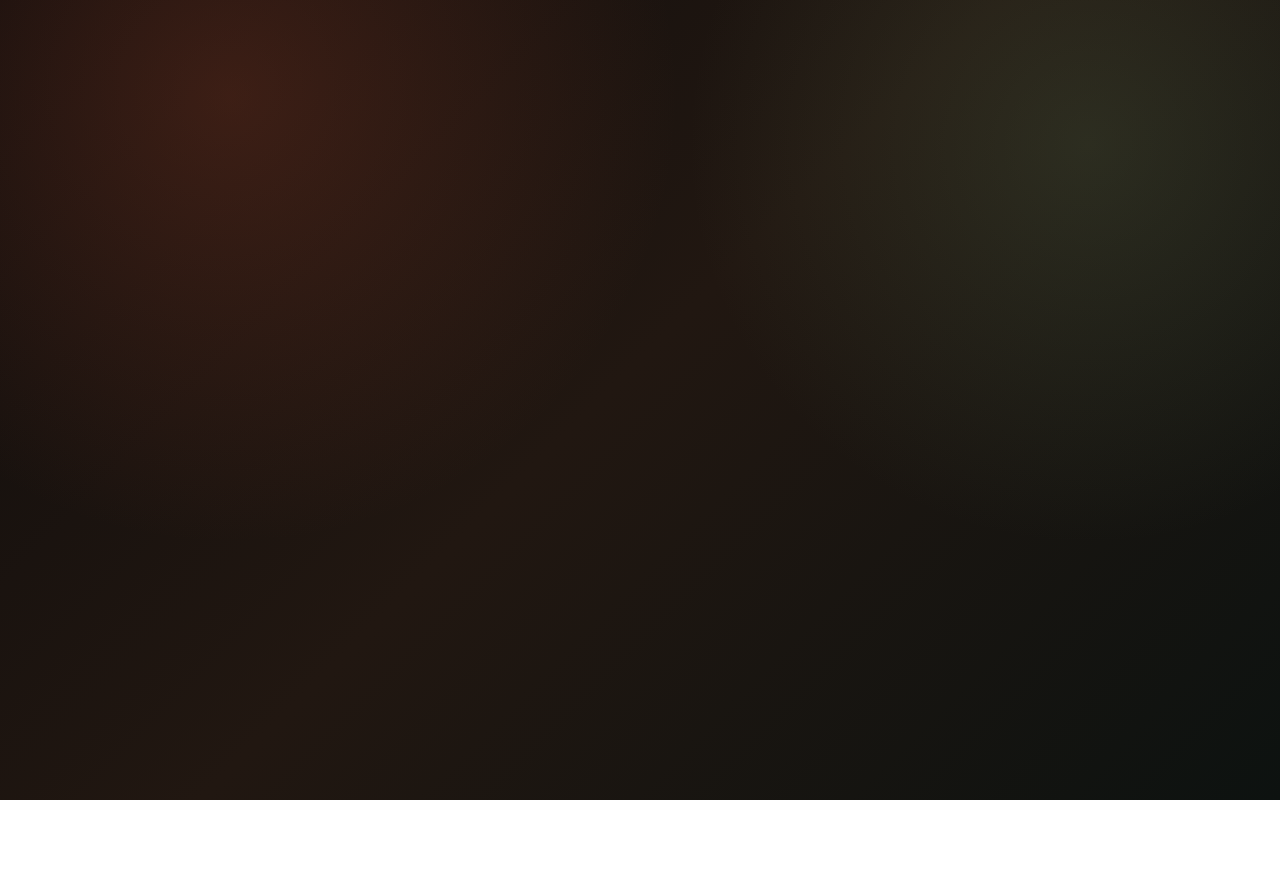
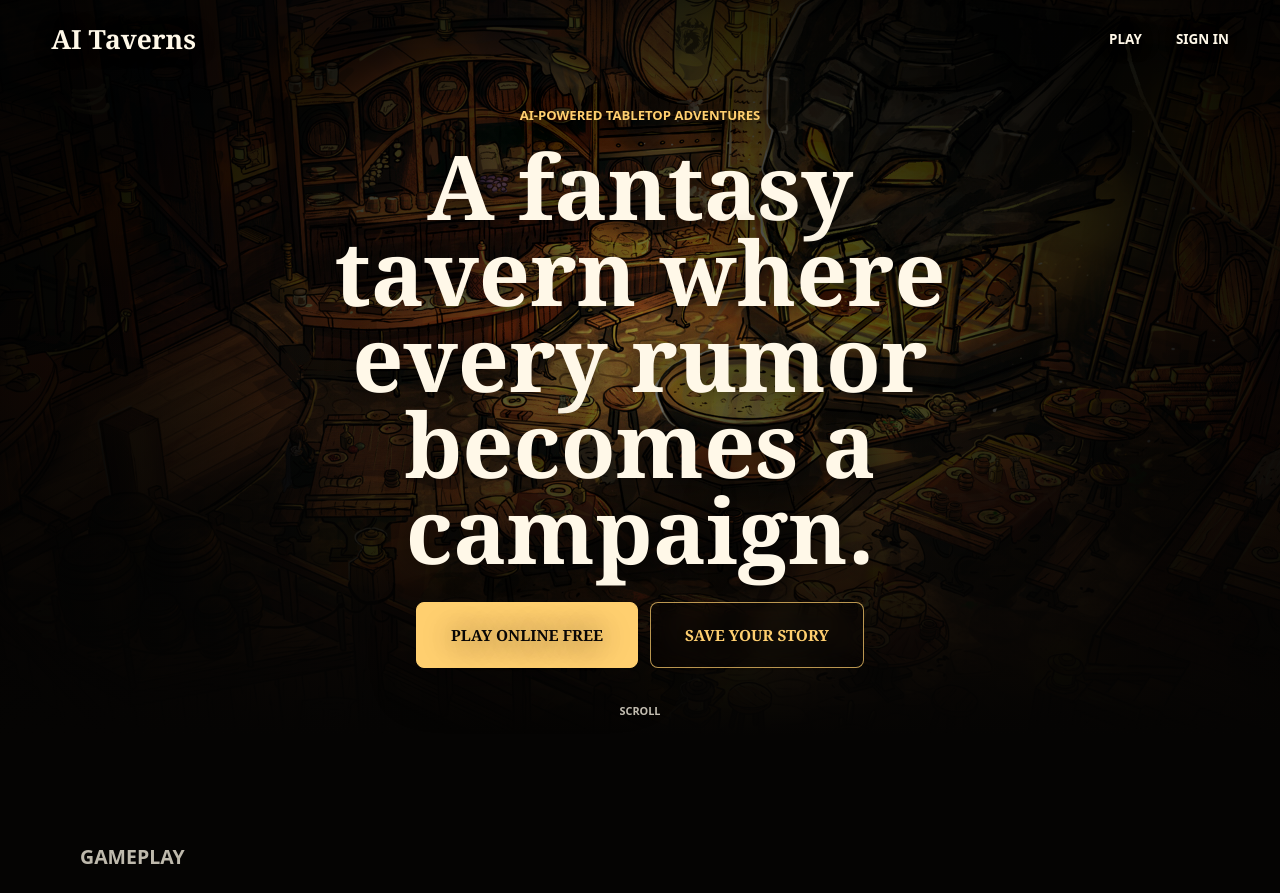
Before and after one commit to FielZachary/ai-taverns, a Next.js app in the folder apps/web/: page / in a window 1280 px wide. Before the commit this address had no page. Shown: the top 893 px of the page. Before the commit the page ends 800 px from the top, so only its background shows below. Built offline with nearby package versions, Linux system fonts and the light colour scheme.

Commit message:
Add AI Taverns landing page

```diff
--- a/apps/web/app/globals.css
+++ b/apps/web/app/globals.css
@@ -18,9 +18,8 @@
 
 html,
 body {
-  height: 100%;
+  min-height: 100%;
   margin: 0;
-  overflow: hidden;
 }
 
 body {
@@ -36,12 +35,278 @@ body {
 }
 
 button,
-textarea {
+textarea,
+a {
   font: inherit;
+}
+
+a {
+  color: inherit;
+  text-decoration: none;
 }
 
 button {
   cursor: pointer;
+}
+
+.landing-page {
+  min-height: 100dvh;
+  overflow-x: hidden;
+  color: #fff8e8;
+  background: #050403;
+}
+
+.landing-hero {
+  position: relative;
+  display: grid;
+  min-height: 92dvh;
+  place-items: center;
+  padding: 28px clamp(18px, 4vw, 56px) 54px;
+  overflow: hidden;
+  isolation: isolate;
+}
+
+.landing-background,
+.landing-scrim {
+  position: absolute;
+  inset: 0;
+  z-index: -2;
+}
+
+.landing-background {
+  width: 100%;
+  height: 100%;
+  object-fit: cover;
+  object-position: center;
+}
+
+.landing-scrim {
+  z-index: -1;
+  background:
+    linear-gradient(180deg, rgba(0, 0, 0, 0.64) 0%, rgba(0, 0, 0, 0.2) 44%, #050403 100%),
+    radial-gradient(circle at 50% 48%, rgba(0, 0, 0, 0.08), rgba(0, 0, 0, 0.7) 72%),
+    linear-gradient(90deg, rgba(0, 0, 0, 0.72), rgba(0, 0, 0, 0.12) 46%, rgba(0, 0, 0, 0.56));
+}
+
+.landing-nav {
+  position: absolute;
+  top: 0;
+  left: 0;
+  z-index: 2;
+  display: flex;
+  align-items: center;
+  justify-content: space-between;
+  width: 100%;
+  min-height: 78px;
+  padding: 20px clamp(18px, 4vw, 56px);
+  color: #fff8e8;
+  font-family: ui-sans-serif, system-ui, sans-serif;
+  font-size: 0.84rem;
+  font-weight: 800;
+  text-transform: uppercase;
+}
+
+.landing-brand {
+  font-family:
+    Georgia,
+    "Times New Roman",
+    serif;
+  font-size: clamp(1.1rem, 2.3vw, 1.65rem);
+  text-transform: none;
+}
+
+.landing-nav nav {
+  display: flex;
+  align-items: center;
+  gap: clamp(18px, 3vw, 34px);
+}
+
+.landing-nav a {
+  text-shadow: 0 1px 18px rgba(0, 0, 0, 0.72);
+}
+
+.landing-nav a:hover {
+  color: #ffcf6f;
+}
+
+.landing-hero-copy {
+  display: grid;
+  justify-items: center;
+  width: min(100%, 980px);
+  padding-top: 64px;
+  text-align: center;
+  text-shadow: 0 2px 28px rgba(0, 0, 0, 0.82);
+}
+
+.landing-kicker,
+.landing-section-label,
+.landing-scroll-cue,
+.landing-author {
+  font-family: ui-sans-serif, system-ui, sans-serif;
+  font-weight: 800;
+  letter-spacing: 0;
+  text-transform: uppercase;
+}
+
+.landing-kicker {
+  margin-bottom: 18px;
+  color: #ffcf6f;
+  font-size: 0.82rem;
+}
+
+.landing-hero h1 {
+  max-width: 15ch;
+  margin-bottom: 30px;
+  font-size: clamp(2.25rem, 7vw, 5.8rem);
+  line-height: 0.96;
+}
+
+.landing-actions {
+  display: flex;
+  flex-wrap: wrap;
+  justify-content: center;
+  gap: 12px;
+}
+
+.landing-button {
+  display: inline-flex;
+  align-items: center;
+  justify-content: center;
+  min-width: 210px;
+  min-height: 66px;
+  padding: 20px 34px;
+  border-radius: 8px;
+  font-family:
+    Georgia,
+    "Times New Roman",
+    serif;
+  font-size: 0.96rem;
+  font-weight: 800;
+  letter-spacing: 0;
+  text-align: center;
+  text-transform: uppercase;
+  transition:
+    border-color 180ms ease,
+    color 180ms ease,
+    transform 180ms ease,
+    background 180ms ease;
+}
+
+.landing-button:hover {
+  transform: translateY(-1px);
+}
+
+.landing-button-primary {
+  border: 1px solid #ffcf6f;
+  color: #080605;
+  background: #ffcf6f;
+  box-shadow: 0 18px 44px rgba(0, 0, 0, 0.34);
+}
+
+.landing-button-primary:hover {
+  background: #ffe4a3;
+}
+
+.landing-button-secondary {
+  border: 1px solid rgba(255, 207, 111, 0.72);
+  color: #ffcf6f;
+  background: rgba(0, 0, 0, 0.18);
+  backdrop-filter: blur(10px);
+}
+
+.landing-button-secondary:hover {
+  border-color: #ffe4a3;
+  color: #ffe4a3;
+}
+
+.landing-scroll-cue {
+  position: absolute;
+  bottom: 18px;
+  left: 50%;
+  color: rgba(255, 248, 232, 0.76);
+  font-size: 0.68rem;
+  transform: translateX(-50%);
+}
+
+.landing-section {
+  width: min(100% - 36px, 1120px);
+  margin: 0 auto;
+  padding: clamp(56px, 9vw, 104px) 0;
+}
+
+.landing-section h2 {
+  max-width: 760px;
+  margin-bottom: 18px;
+  font-size: clamp(2rem, 5vw, 4rem);
+  line-height: 1;
+}
+
+.landing-section > p {
+  max-width: 720px;
+  color: rgba(255, 248, 232, 0.74);
+  font-size: clamp(1rem, 2vw, 1.22rem);
+  line-height: 1.7;
+}
+
+.landing-section-label {
+  margin-bottom: 16px;
+  color: #68d2b3;
+  font-size: 0.78rem;
+}
+
+.landing-steps,
+.landing-scenario-grid {
+  display: grid;
+  grid-template-columns: repeat(3, minmax(0, 1fr));
+  gap: 22px;
+  margin-top: 44px;
+}
+
+.landing-steps article,
+.landing-scenario-grid article {
+  min-width: 0;
+  border-top: 1px solid rgba(255, 207, 111, 0.34);
+  padding-top: 22px;
+}
+
+.landing-steps span {
+  display: block;
+  margin-bottom: 18px;
+  color: #ffcf6f;
+  font-size: 2.8rem;
+  font-weight: 800;
+  line-height: 1;
+}
+
+.landing-steps h3,
+.landing-scenario-grid h3 {
+  margin-bottom: 10px;
+  font-size: clamp(1.25rem, 2.4vw, 1.75rem);
+}
+
+.landing-steps p,
+.landing-scenario-grid p {
+  margin-bottom: 0;
+  color: rgba(255, 248, 232, 0.7);
+  font-family: ui-sans-serif, system-ui, sans-serif;
+  font-size: 0.96rem;
+  line-height: 1.6;
+}
+
+.landing-scenarios {
+  display: grid;
+  justify-items: start;
+  padding-top: 34px;
+  padding-bottom: 96px;
+}
+
+.landing-scenario-grid {
+  margin-bottom: 38px;
+}
+
+.landing-author {
+  color: #68d2b3;
+  font-size: 0.72rem;
 }
 
 .table-page {
@@ -1154,6 +1419,11 @@ h1 {
 }
 
 @media (max-width: 1040px) {
+  .landing-steps,
+  .landing-scenario-grid {
+    grid-template-columns: 1fr;
+  }
+
   .table-grid,
   .table-grid.session-panel-collapsed {
     grid-template-columns: 252px minmax(0, 1fr);
@@ -1166,6 +1436,49 @@ h1 {
 }
 
 @media (max-width: 720px) {
+  .landing-hero {
+    min-height: 92dvh;
+    padding: 88px 18px 48px;
+  }
+
+  .landing-background {
+    object-position: 58% center;
+  }
+
+  .landing-nav {
+    min-height: 64px;
+    padding: 16px 18px;
+  }
+
+  .landing-nav nav {
+    gap: 14px;
+    font-size: 0.76rem;
+  }
+
+  .landing-hero-copy {
+    padding-top: 0;
+  }
+
+  .landing-hero h1 {
+    max-width: 12ch;
+    margin-bottom: 24px;
+  }
+
+  .landing-actions {
+    width: 100%;
+  }
+
+  .landing-button {
+    width: min(100%, 330px);
+    min-height: 58px;
+    padding: 17px 22px;
+    font-size: 0.88rem;
+  }
+
+  .landing-section {
+    width: min(100% - 32px, 1120px);
+  }
+
   .table-page {
     padding: 0;
   }
--- a/apps/web/app/layout.tsx
+++ b/apps/web/app/layout.tsx
@@ -2,7 +2,7 @@ import type { Metadata } from "next";
 import "./globals.css";
 
 export const metadata: Metadata = {
-  title: "Hermes Table",
+  title: "AI Taverns",
   description: "A fantasy AI dungeon master playing table."
 };
 
--- a/apps/web/app/page.tsx
+++ b/apps/web/app/page.tsx
@@ -1,5 +1,108 @@
-import { redirect } from "next/navigation";
+import Link from "next/link";
+
+const scenarios = [
+  {
+    title: "Moonlit Parley",
+    author: "The Barmaid",
+    description:
+      "A masked envoy has booked the dragon alcove, and every toast in the room sounds like a coded threat."
+  },
+  {
+    title: "The Cellar Below",
+    author: "Old Rusk",
+    description:
+      "Something under the ale barrels is answering questions in voices it has no right to know."
+  },
+  {
+    title: "Crown of Ash",
+    author: "The Hearth",
+    description:
+      "A royal heir arrives soaked in rain, carrying a broken crown and a story that keeps changing."
+  }
+];
 
 export default function HomePage() {
-  redirect("/play");
+  return (
+    <main className="landing-page">
+      <section className="landing-hero" aria-labelledby="landing-title">
+        <img
+          className="landing-background"
+          src="/landing/tavern-dragon.jpg"
+          alt=""
+          aria-hidden="true"
+        />
+        <div className="landing-scrim" />
+
+        <header className="landing-nav" aria-label="Primary navigation">
+          <Link className="landing-brand" href="/">
+            AI Taverns
+          </Link>
+          <nav>
+            <Link href="/play">Play</Link>
+            <Link href="/login">Sign in</Link>
+          </nav>
+        </header>
+
+        <div className="landing-hero-copy">
+          <p className="landing-kicker">AI-powered tabletop adventures</p>
+          <h1 id="landing-title">
+            A fantasy tavern where every rumor becomes a campaign.
+          </h1>
+          <div className="landing-actions" aria-label="Start playing">
+            <Link className="landing-button landing-button-primary" href="/play">
+              Play online free
+            </Link>
+            <Link className="landing-button landing-button-secondary" href="/login">
+              Save your story
+            </Link>
+          </div>
+        </div>
+
+        <span className="landing-scroll-cue">SCROLL</span>
+      </section>
+
+      <section className="landing-section" aria-labelledby="gameplay-title">
+        <p className="landing-section-label">GAMEPLAY</p>
+        <h2 id="gameplay-title">No railroad. No waiting room. Just the next choice.</h2>
+        <p>
+          Start with a scene, speak in your own voice, and let the AI dungeon master
+          answer with consequences, characters, and trouble worth leaning into.
+        </p>
+
+        <div className="landing-steps" aria-label="How AI Taverns works">
+          <article>
+            <span>1</span>
+            <h3>Choose the spark</h3>
+            <p>Begin from a tavern rumor, a custom idea, or a campaign already in motion.</p>
+          </article>
+          <article>
+            <span>2</span>
+            <h3>Take the action</h3>
+            <p>Say what you do, ask what you notice, or push the scene somewhere strange.</p>
+          </article>
+          <article>
+            <span>3</span>
+            <h3>Keep the tale</h3>
+            <p>Return to your adventures and build a living campaign one turn at a time.</p>
+          </article>
+        </div>
+      </section>
+
+      <section className="landing-section landing-scenarios" aria-labelledby="scenario-title">
+        <h2 id="scenario-title">Try a table rumor</h2>
+        <div className="landing-scenario-grid">
+          {scenarios.map((scenario) => (
+            <article key={scenario.title}>
+              <h3>{scenario.title}</h3>
+              <p className="landing-author">By {scenario.author}</p>
+              <p>{scenario.description}</p>
+            </article>
+          ))}
+        </div>
+        <Link className="landing-button landing-button-primary" href="/play">
+          Enter the tavern
+        </Link>
+      </section>
+    </main>
+  );
 }
```
Also changed, not shown: apps/web/public/landing/tavern-dragon.jpg (added).
